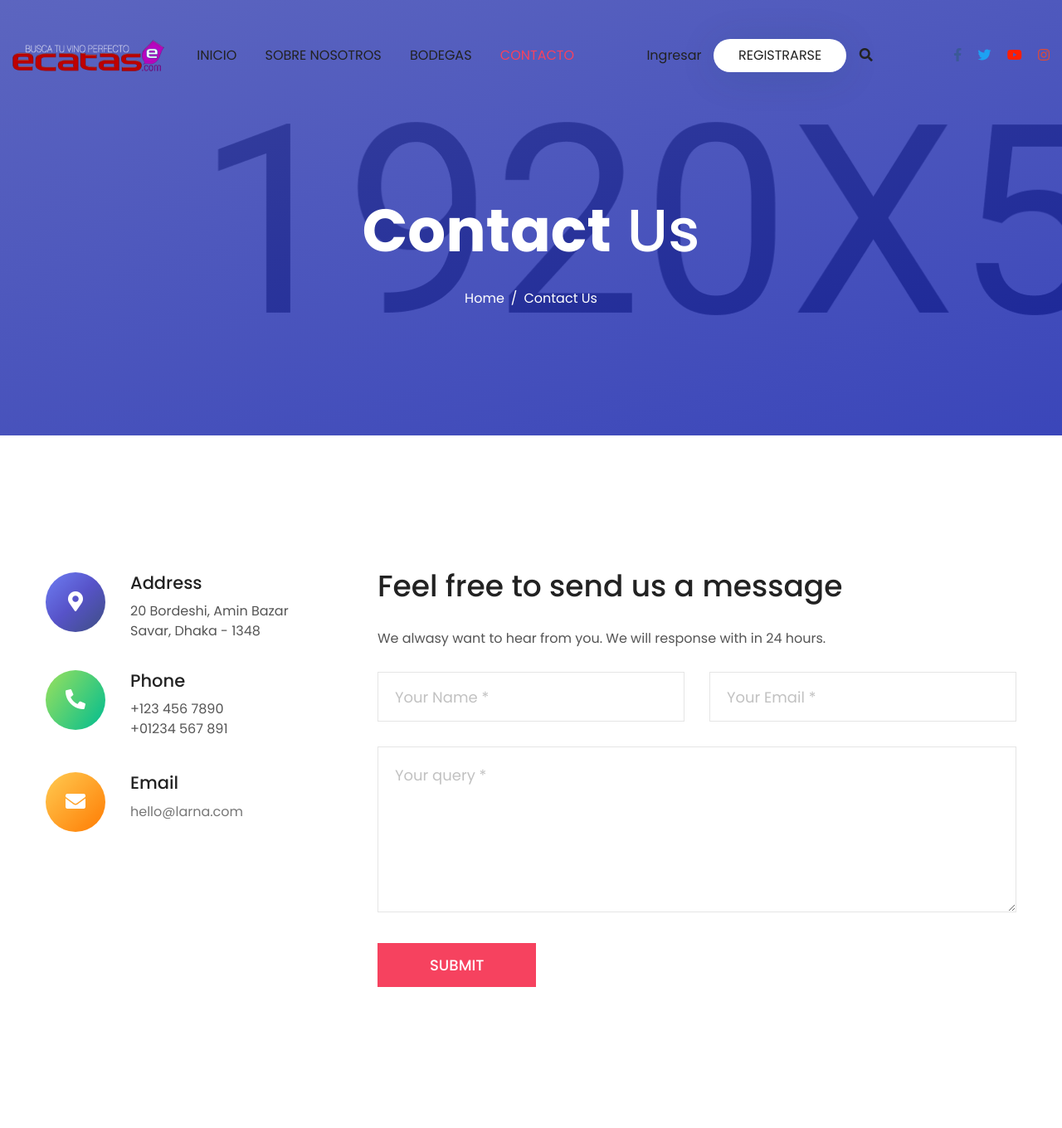
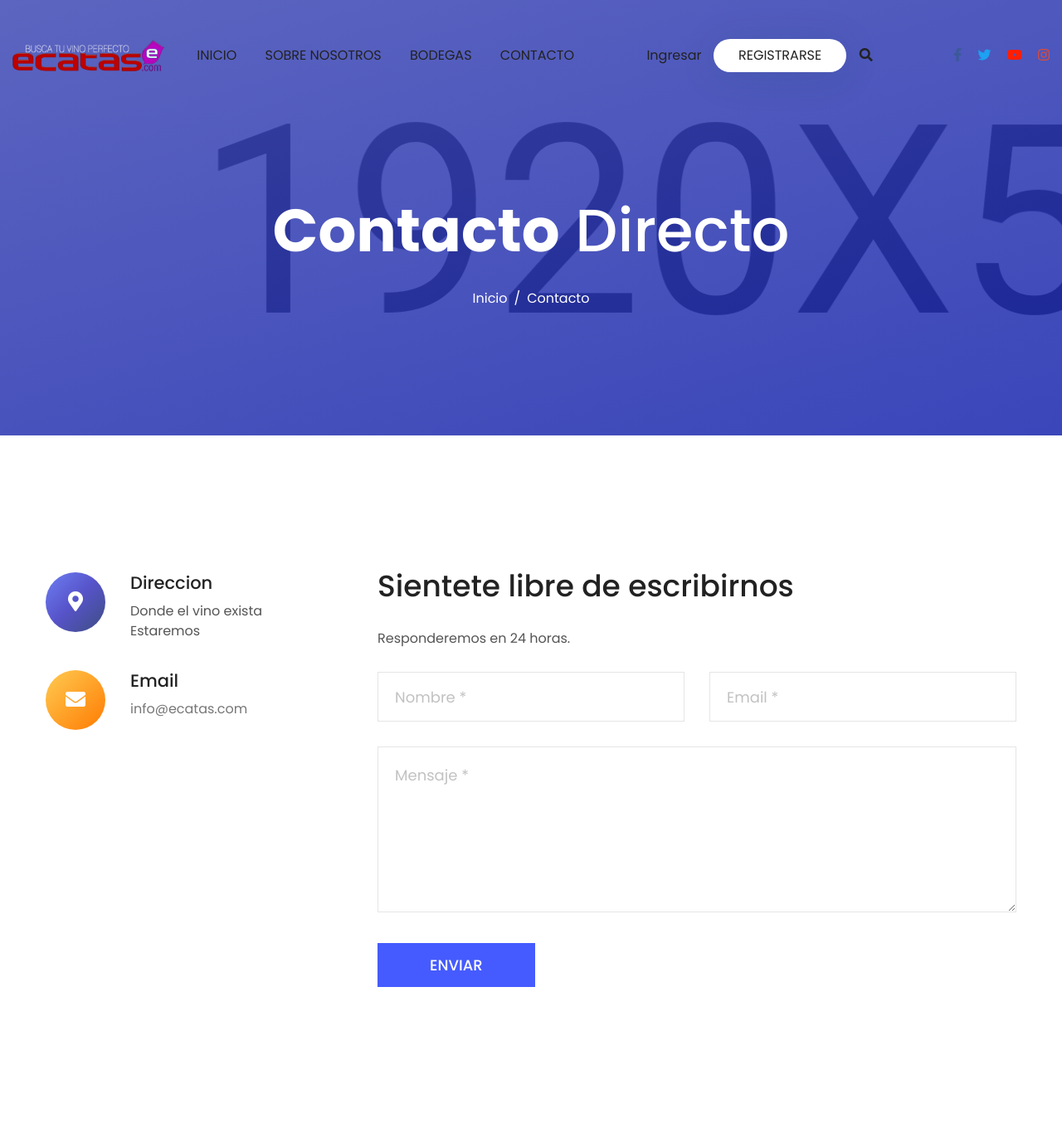
Before and after one commit to florianmarti/ecata, a PHP site: page /contact in a window 1280 px wide. Shown: the top 1360 px of the page at 83% size. Run offline with PHP 8.4, Linux system fonts and the light colour scheme.

Commit message:
Retoque de links

```diff
--- a/pages/contact.php
+++ b/pages/contact.php
@@ -11,81 +11,14 @@ include "../templates/head.php" //head
         <!--  header-area-end  -->
 
 
-        <!--  ====== header extra info start================================== -->
-        <!-- side-mobile-menu start -->
-        <div class="side-mobile-menu white-bg pt-10 pb-30 pl-35 pr-30 pb-100">
-            <div class="d-fle justify-content-between w-100">
-                <div class="close-icon d-inline-block float-right clear-both mt-15 mb-10">
-                    <a href="javascript:void(0);"><span class="icon-clear theme-color"><i class="fa fa-times"></i></span></a>
-                </div>
-            </div>
-            <div class="side-menu-search header-search-content mt-80 pr-15">
-                <form action="#" class="position-relative">
-                    <input class="w-100 rounded-0 pb-2" type="text" placeholder="Type Keyword...">
-                    <a class="position-absolute right-0 top-0 dark-black-color d-block" href="#"><i class="fas fa-search"></i></a>
-                </form>
-            </div>
 
-            <div class="mobile-menu mt-50 w-100"></div>
-            <ul class="social-link pt-85 clear-both">
-                <li class="d-inline-block">
-                    <a class="facebook-color text-center pr-15 d-inline-block transition-3" href="#"><i class="fab fa-facebook-f"></i></a>
-                </li>
-                <li class="d-inline-block">
-                    <a class="twitter-color text-center pr-15 d-inline-block transition-3" href="#"><i class="fab fa-twitter"></i></a>
-                </li>
-                <li class="d-inline-block">
-                    <a class="google-plus-color text-center pr-15 d-inline-block transition-3" href="#"><i class="fab fa-google-plus-g"></i></a>
-                </li>
-                <li class="d-inline-block">
-                    <a class="linked-in-color text-center d-inline-block transition-3" href="#"><i class="fab fa-linkedin-in"></i></a>
-                </li>
-            </ul><!-- social-link -->
-
-            <!-- mobile phone area -->
-            <div class="mobile-phone-contact phone-contact mt-30 mb-30">
-                <h6 class="f-500 mb-0 d-inline-block pr-2">Call Us</h6>
-                <a class="theme-color f-700" href="tell:+8801234567890">+8801234567890</a>
-            </div><!-- /mobile phone area -->
-
-            <!-- mobile subscribe area -->
-            <div class="mobile-subscribe pb-55">
-                <h6 class="mb-1">Subscribe to Our Newsletter</h6>
-                <form action="#">
-                    <div class="subscribe-info mt-15 position-relative">
-                        <input class="sub-name w-100 primary-border2 pl-20 pt-15 pb-15 pr-10 secondary-color rounded-0" type="email" name="email" id="m-email" placeholder="Submit email">
-                        <span class="secondary-color d-inline-block position-absolute pointer"><i class="far fa-envelope"></i></span>
-                    </div>
-                </form>
-            </div>
-
-        </div><!-- /side-mobile-menu -->
-        <div class="body-overlay"></div>
-
-
-        <!-- header-search-details start -->
-        <div class="header-search-details text-center white-bg pt-50 pb-50 pl-10 pr-10">
-            <div class="close-icon position-absolute top-0 right-0 mx-4 my-3">
-                <a href="javascript:void(0);" class="secondary-color"><i class="fa fa-times"></i></a>
-            </div>
-            <div class="header-search-content">
-                <h3 class="mt-5 pt-5 pb-50">Search</h3>
-                <form action="#" class="header-search-form position-absolute">
-                    <input class="w-100 rounded-0 pb-20" type="text" placeholder="Type Keyword...">
-                    <a class="position-absolute right-0 top-0 dark-black-color d-block" href="#"><i class="fas fa-search"></i></a>
-                </form>
-            </div>
-        </div>
-        <!-- header-search-details end -->
-
-        <!-- header extra info end  -->
 
 
         <main>
             <!-- ======other-page-area-start=========================================== -->
             <div class="other-page-area">
                 <div class="page-height  primary-overlay d-flex align-items-center position-relative">
-                    <div class="other-page-bg position-absolute w-100 h-100 bg-no-repeat bg-cover z-index-1" data-background="images/about-page/about-page-hero.jpg"></div><!-- home2 slider bg -->
+                    <div class="other-page-bg position-absolute w-100 h-100 bg-no-repeat bg-cover z-index-1" data-background="/images/about-page/about-page-hero.jpg"></div><!-- home2 slider bg -->
 
                     <div class="container">
                         <div class="row">
@@ -93,11 +26,11 @@ include "../templates/head.php" //head
                             <div class="col-12 d-flex align-items-center justify-content-center">
                                 <div class="page-content text-center mt-110">
 
-                                    <h1 class="text-white mb-15 text-capitalize" data-aos="fade-up" data-aos-duration="2000" data-aos-delay="150"><span class="f-700">Contact</span> us</h1>
+                                    <h1 class="text-white mb-15 text-capitalize" data-aos="fade-up" data-aos-duration="2000" data-aos-delay="150"><span class="f-700">Contacto</span> directo</h1>
                                     <nav aria-label="breadcrumb">
                                         <ol class="breadcrumb justify-content-center bg-transparent">
-                                        <li class="breadcrumb-item"><a class="text-white" href="index.html">Home</a></li>
-                                        <li class="breadcrumb-item active text-capitalize text-white" aria-current="page">Contact us</li>
+                                        <li class="breadcrumb-item"><a class="text-white" href="/">Inicio</a></li>
+                                        <li class="breadcrumb-item active text-capitalize text-white" aria-current="page">Contacto</li>
                                         </ol>
                                     </nav>
 
@@ -125,26 +58,13 @@ include "../templates/head.php" //head
                                                 <span class="text-white d-inline-block"><i class="fas fa-map-marker-alt"></i></span>
                                             </div><!-- /contact-icon -->
                                             <div class="contact-text">
-                                                <h4 class="mb-10">Address</h4>
-                                                <p class="secondary-color mb-0">20 Bordeshi, Amin Bazar
-                                                    <br> Savar, Dhaka - 1348</p>
+                                                <h4 class="mb-10">Direccion</h4>
+                                                <p class="secondary-color mb-0">Donde el vino exista
+                                                    <br> Estaremos</p>
                                             </div>
                                         </li><!-- /contact-location -->
 
-                                        <li class="contact-phone s-contact text-md-center text-lg-left mb-40 transition-3 d-lg-flex d-flex d-md-block">
-                                            <div class="contact-icon contact-icon-bg-2 d-inline-block text-center mr-30">
-                                                <span class="text-white d-inline-block"><i class="fas fa-phone-alt"></i></span>
-                                            </div><!-- /contact-icon -->
-                                            <div class="contact-text">
-                                                <h4 class="mb-10">Phone</h4>
-                                                <p class="mb-0">
-                                                    <a class="d-block secondary-color"
-                                                    href="tell:+1234567890">+123 456 7890</a>
-                                                    <a class="d-block secondary-color"
-                                                    href="tell:+1234567891">+01234 567 891</a>
-                                                </p>
-                                            </div>
-                                        </li><!-- /contact-phone -->
+
 
                                         <li class="contact-email s-contact text-md-center text-lg-left mb-35 transition-3 d-lg-flex d-flex d-md-block">
                                             <div class="contact-icon contact-icon-bg-3 d-inline-block text-center mr-30">
@@ -153,7 +73,7 @@ include "../templates/head.php" //head
                                             <div class="contact-text">
                                                 <h4 class="mb-10">Email</h4>
                                                 <p class="mb-0">
-                                                    <a class="secondary-color2 primary-hover d-block" href="#">hello@larna.com</a>
+                                                    <a class="secondary-color2 primary-hover d-block" href="#">info@ecatas.com</a>
                                                 </p>
                                             </div>
                                         </li><!-- /contact-email -->
@@ -164,26 +84,26 @@ include "../templates/head.php" //head
                                 <div class="contact-wrapper mt--5">
                                     <div class="contact-form">
                                         <div class="con-title px-md-5 px-lg-0 text-md-center text-lg-left">
-                                            <h4 class="mb-30">Feel free to send us a message</h4>
-                                            <p class="mb-2">We alwasy want to hear from you. We will response with in 24 hours.</p>
+                                            <h4 class="mb-30">Sientete libre de escribirnos</h4>
+                                            <p class="mb-2">Responderemos en 24 horas.</p>
                                         </div><!-- /title -->
-                                        <form action="php/mail.php" method="POST" id="contact-form">
+                                        <form action="/php/mail.php" method="POST" id="contact-form">
                                             <div class="contact-info text-md-center text-lg-left pt-20">
                                                 <div class="row">
                                                     <div class="col-xl-6 col-lg-6 col-md-6 col-sm-12 col-12 mb-30" data-aos="fade-up" data-aos-anchor-placement="top-bottom" data-aos-duration="2000">
-                                                        <input class="name w-100 primary-border2 pl-20 pt-15 pb-15 pr-10" type="text" name="inputName" id="inputName" placeholder="Your Name *" required><!-- /name -->
+                                                        <input class="name w-100 primary-border2 pl-20 pt-15 pb-15 pr-10" type="text" name="inputName" id="inputName" placeholder="Nombre *" required><!-- /name -->
                                                     </div><!-- /col -->
                                                     <div class="col-xl-6 col-lg-6 col-md-6 col-sm-12 col-12 mb-30" data-aos="fade-up" data-aos-anchor-placement="top-bottom" data-aos-duration="2500">
-                                                        <input class="email w-100 primary-border2 pl-20 pt-15 pb-15 pr-10" type="email" name="inputEmail" id="inputEmail" placeholder="Your Email *" required><!-- /email -->
+                                                        <input class="email w-100 primary-border2 pl-20 pt-15 pb-15 pr-10" type="email" name="inputEmail" id="inputEmail" placeholder="Email *" required><!-- /email -->
                                                     </div><!-- /col -->
                                                 </div><!-- /row -->
                                                 <div class="row ">
                                                     <div class="col-xl-12 col-lg-12 col-md-12 col-sm-12 col-12 mb-30" data-aos="fade-up" data-aos-anchor-placement="top-bottom" data-aos-duration="2000">
-                                                        <textarea class="massage w-100 primary-border2 pl-20 pt-20" name="inputMessage" id="inputMessage" placeholder="Your query *" required></textarea><!-- /textarea -->
+                                                        <textarea class="massage w-100 primary-border2 pl-20 pt-20" name="inputMessage" id="inputMessage" placeholder="Mensaje *" required></textarea><!-- /textarea -->
                                                     </div><!-- /col -->
                                                 </div><!-- /row -->
                                                 <div class="my-btn">
-                                                    <button class="btn theme-bg text-uppercase rounded-0 f-500" type="submit" name="submit" data-aos="fade-up" data-aos-anchor-placement="top-bottom" data-aos-duration="2500">Submit</button>
+                                                    <button class="btn primary-bg2 text-uppercase rounded-0 f-500" type="submit" name="submit" data-aos="fade-up" data-aos-anchor-placement="top-bottom" data-aos-duration="2500">Enviar</button>
                                                 </div>
                                             </div>
                                         </form>
--- a/templates/footer.php
+++ b/templates/footer.php
@@ -51,10 +51,10 @@
                                 <div class="footer-widget f-about pb-30">
 
                                     <div class="f-logo text-left mb-35">
-                                        <img src="/images/logo/logo.png" alt="larna">
+                                        <img src="/images/ImagesNews/logo_ecatas.png" alt="larna">
                                     </div><!-- /f-logo -->
 
-                                    <p>Aexerc itation ullamco laboris nisi ut aliquip ex ea commodo consequat. Duis aute irure dolor in repr henderit in volu ptate velit esse cillum dolore </p>
+                                    <p>Esta empresa es totalmente independiente de cualquier empresa productora y comercializadora por lo que las opiniones son libres y con el único objeto de ayudar tanto al sector como a los apasionados por el vino. </p>
 
                                     <ul class="social-link mt-15">
                                         <li class="d-inline-block">
@@ -78,22 +78,19 @@
                                     <div class="d-flex">
                                         <ul>
                                             <li>
-                                                <a href="about.html" class="position-relative d-inline-block mb-1">All Courses</a>
+                                                <a href="about.php" class="position-relative d-inline-block mb-1">Nosotros</a>
                                             </li>
                                             <li>
-                                                <a href="about.html" class="position-relative d-inline-block mb-1">Instructors</a>
+                                                <a href="enoturismo.php" class="position-relative d-inline-block mb-1">Enoturismo</a>
                                             </li>
                                             <li>
-                                                <a href="about.html" class="position-relative d-inline-block mb-2">Premium Plans</a>
+                                                <a href="bodegas.php" class="position-relative d-inline-block mb-2">Bodegas</a>
                                             </li>
                                             <li>
-                                                <a href="about.html" class="position-relative d-inline-block mb-2">Blogs</a>
+                                                <a href="contact.php" class="position-relative d-inline-block mb-2">Contacto</a>
                                             </li>
-                                            <li>
-                                                <a href="about.html" class="position-relative d-inline-block mb-2">Resourses</a>
-                                            </li>
-                                        </ul>
-                                        <ul class="pl-65">
+                                           </ul>
+                                        <!-- <ul class="pl-65">
                                             <li>
                                                 <a href="about.html" class="position-relative d-inline-block mb-1">About Us</a>
                                             </li>
@@ -106,7 +103,7 @@
                                             <li>
                                                 <a href="about.html" class="position-relative d-inline-block mb-2">Certificate</a>
                                             </li>
-                                        </ul>
+                                        </ul> -->
                                     </div>
                                 </div>
                             </div><!-- /col -->
--- a/templates/header.php
+++ b/templates/header.php
@@ -19,7 +19,7 @@
 
                                     </li><!-- /Home -->
 
-                                    <li><a href="about">Sobre Nosotros</a>
+                                    <li><a href="../pages/about.php">Sobre Nosotros</a>
 
                                     </li>
 
@@ -27,12 +27,12 @@
                                         <a>Bodegas</a>
                                         <ul class="mega-menu full-mega-menu full-mega-menu1 d-lg-flex white-bg pt-35 pb-25 pl-30 pr-0 ml-0">
                                         <li class="ml-xl-5 ml-lg-4 pl-xl-4">
-                                                <a href="bodegas" class="mt-4 mt-lg-0">
+                                                <a href="../pages/bodegas.php" class="mt-4 mt-lg-0">
                                                     <span class="d-block f-500 main-color mb-10">Bodegas</span>
                                                 </a>
                                             </li>
                                             <li class="ml-xl-5 ml-lg-4 pl-xl-4">
-                                                <a href="enoturismo" class="mt-4 mt-lg-0">
+                                                <a href="../pages/enoturismo.php" class="mt-4 mt-lg-0">
                                                     <span class="d-block f-500 main-color mb-10">Enoturismo</span>
                                                 </a>
                                             </li>
@@ -42,7 +42,7 @@
 
 
 
-                                    <li><a href="contact">Contacto</a>
+                                    <li><a href="../pages/contact.php">Contacto</a>
 
                                     </li><!-- /Contact -->
                                 </ul>
@@ -53,13 +53,13 @@
                         <div class="header-right d-flex align-items-center justify-content-end">
                             <ul class="header-login mr-15 d-none d-sm-block">
                                 <li>
-                                    <a class="d-inline-block main-color" href="login" data-toggle="tooltip" data-selector="true" data-placement="bottom" title="Login / Register">
+                                    <a class="d-inline-block main-color" href="../pages/login.php" data-toggle="tooltip" data-selector="true" data-placement="bottom" title="Login / Register">
                                         Ingresar</a>
                                 </li>
                             </ul><!-- /header-login -->
 
                             <div class="my-btn d-none d-sm-block">
-                                <a href="registro" class="btn white-bg">Registrarse</a>
+                                <a href="../pages/registro.php" class="btn white-bg">Registrarse</a>
                             </div><!-- /Sign Up -->
 
                             <div class="header-search ml-15 position-relative d-none d-md-block d-lg-none d-lg-block" data-toggle="tooltip" data-selector="true" data-placement="bottom" title="Search">
```
Also changed, not shown: pages/about.php (+32 -32 lines), php/mail.php (+35 -25 lines).
